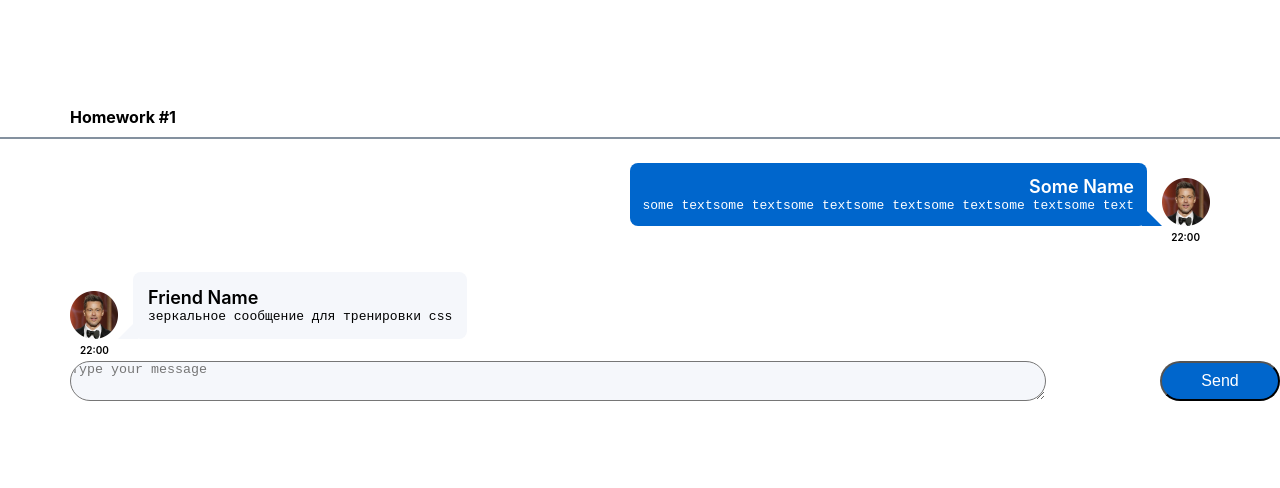
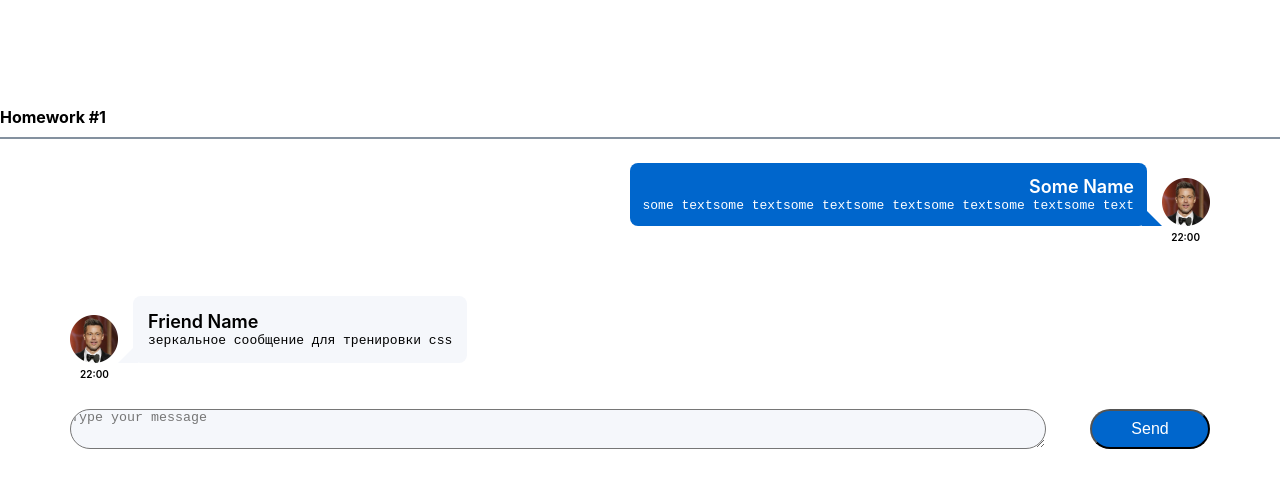
Before and after one commit to Alonasa/homeworks, a React (Create React App) app: page / in a window 1280 px wide. Shown: the top 488 px of the page. Built offline with nearby package versions, Linux system fonts and the light colour scheme.

Commit message:
some fixes

```diff
--- a/src/s1-main/App.module.css
+++ b/src/s1-main/App.module.css
@@ -3,11 +3,10 @@
 }
 
 .hw {
-    padding-left: 70px;
+    padding: 0 70px;
 }
 
 .hwTitle {
-    padding-left: 70px;
     padding-top: 107px;
     padding-bottom: 10px;
     font-weight: bold;
--- a/src/s2-homeworks/hw01/friend-message/FriendMessage.module.css
+++ b/src/s2-homeworks/hw01/friend-message/FriendMessage.module.css
@@ -1,5 +1,5 @@
 .friendMessage {
-
+    padding: 24px 0;
 }
 
 .friendImageAndText {
--- a/src/s2-homeworks/hw01/message-sender/MessageSender.module.css
+++ b/src/s2-homeworks/hw01/message-sender/MessageSender.module.css
@@ -1,6 +1,7 @@
 .sendForm {
     display: flex;
     justify-content: space-between;
+
 }
 
 .textarea {
--- a/src/s2-homeworks/hw01/message/Message.module.css
+++ b/src/s2-homeworks/hw01/message/Message.module.css
@@ -1,5 +1,5 @@
 .message {
-    padding: 24px 70px;
+    padding: 24px 0;
 }
 
 .imageAndText {
```
